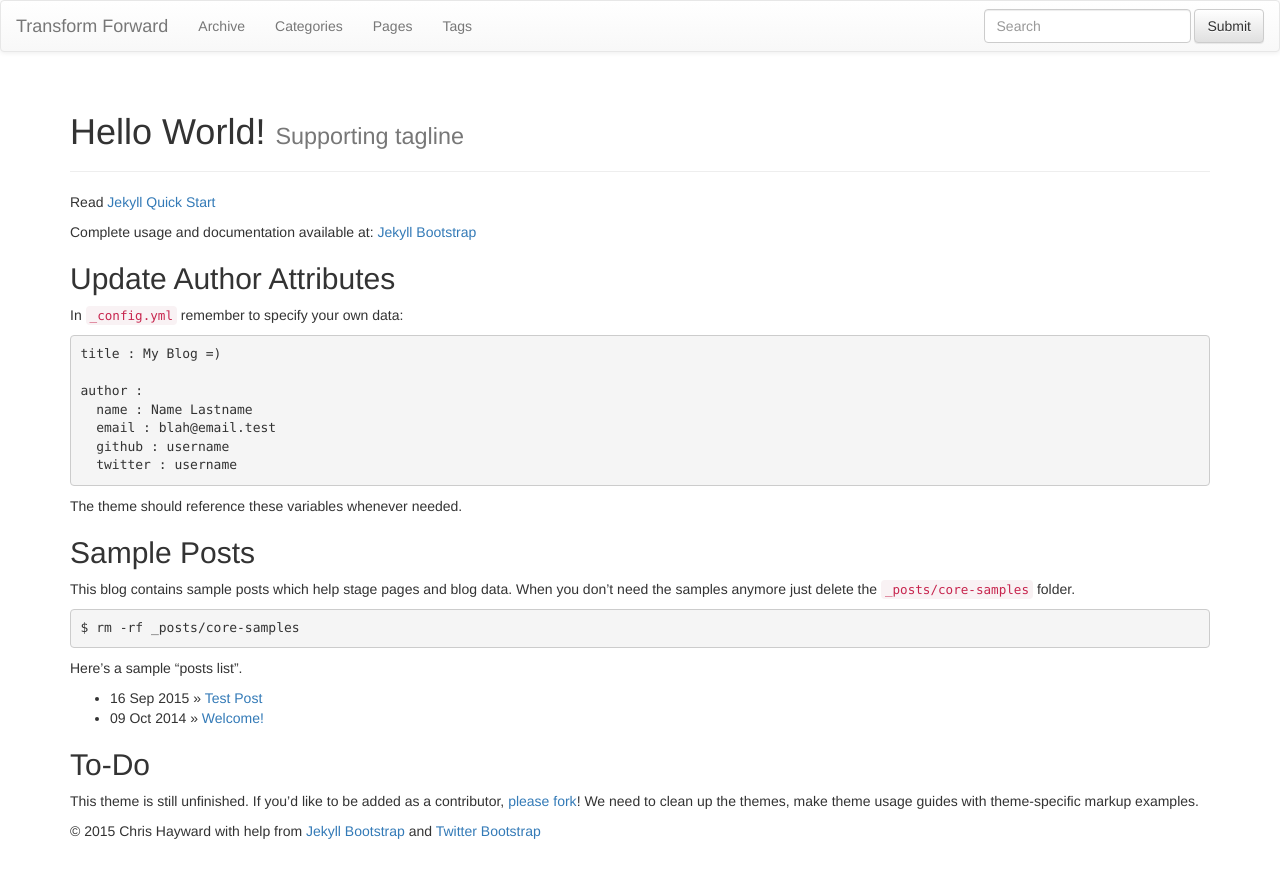
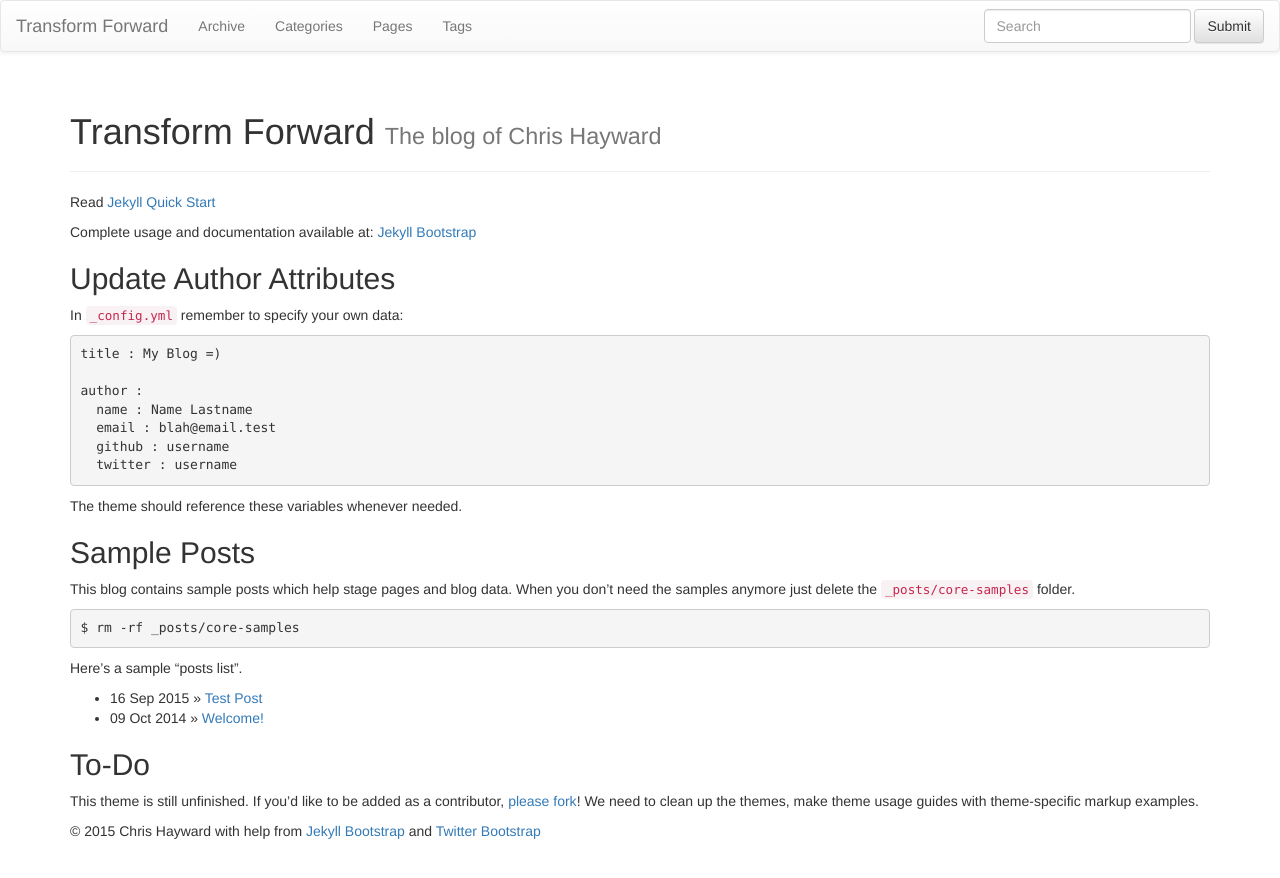
Before and after one commit to ellji/ellji.github.io, a Jekyll site: the page built from index.md, in a window 1280 px wide. Shown: the top 878 px of the page. Built offline with Jekyll 4.4.1, drawn with Linux system fonts in a browser that asks for light colours; nearby versions of some CDN libraries; library files that are not in the unit come from our copies.

Commit message:
Update index.md

```diff
--- a/index.md
+++ b/index.md
@@ -1,7 +1,7 @@
 ---
 layout: page
-title: Hello World!
-tagline: Supporting tagline
+title: Transform Forward
+tagline: The blog of Chris Hayward
 ---
 {% include JB/setup %}
 
```
